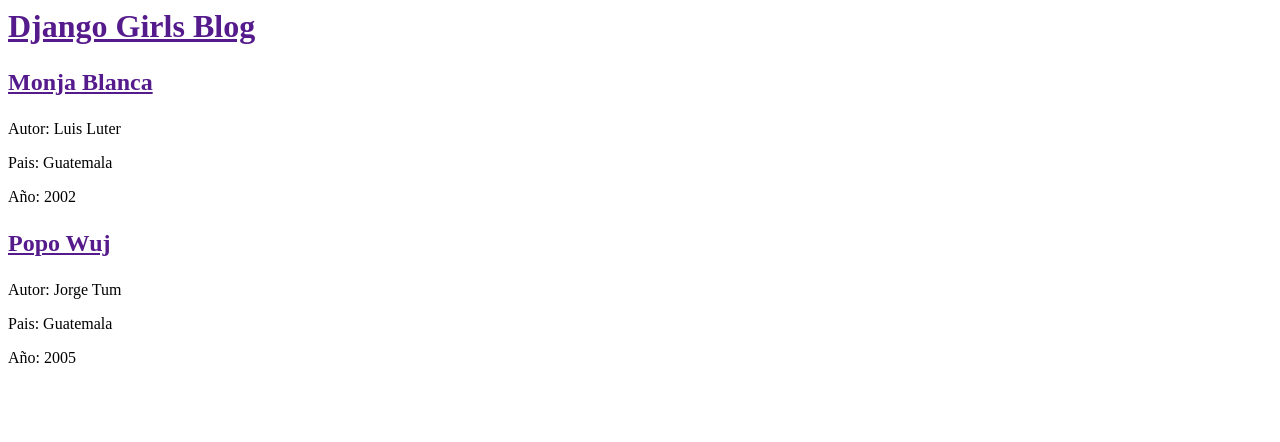
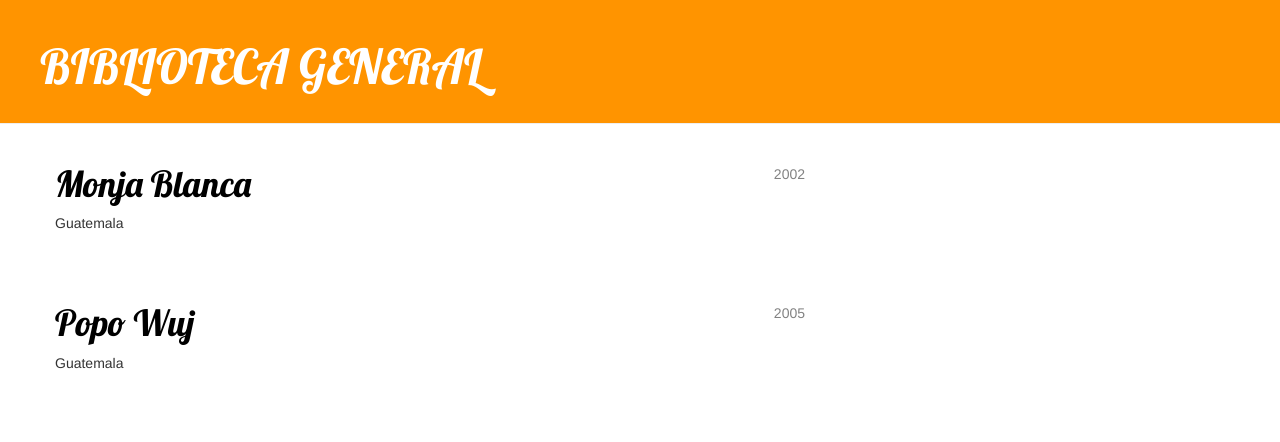
Before and after one commit to kevinmendez007/biblioteca, a Django app: page / in a window 1280 px wide. Shown: the top 442 px of the page. Run offline with Django 3.2, Linux system fonts and the light colour scheme; data comes from the database, SQL or seed files in the repository; some libraries are stand-ins or nearby versions.

Commit message:
Agregue contenido css y estructure mejor la pagina

```diff
--- /dev/null
+++ b/biblioteca/static/css/blog.css
@@ -0,0 +1,47 @@
+.page-header {
+        background-color: #ff9400;
+        margin-top: 0;
+        padding: 20px 20px 20px 40px;
+    }
+
+    .page-header h1, .page-header h1 a, .page-header h1 a:visited, .page-header h1 a:active {
+        color: #ffffff;
+        font-size: 36pt;
+        text-decoration: none;
+    }
+
+    .content {
+        margin-left: 40px;
+    }
+
+    h1, h2, h3, h4 {
+        font-family: 'Lobster', cursive;
+    }
+
+    .date {
+        float: right;
+        color: #828282;
+    }
+
+    .save {
+        float: right;
+    }
+
+    .post-form textarea, .post-form input {
+        width: 100%;
+    }
+
+    .top-menu, .top-menu:hover, .top-menu:visited {
+        color: #ffffff;
+        float: right;
+        font-size: 26pt;
+        margin-right: 20px;
+    }
+
+    .post {
+        margin-bottom: 70px;
+    }
+
+    .post h1 a, .post h1 a:visited {
+        color: #000000;
+    }
--- /dev/null
+++ b/biblioteca/templates/biblioteca/base.html
@@ -0,0 +1,24 @@
+{% load staticfiles %}
+<html>
+    <head>
+        <title>BIBLIOTECA</title>
+        <link rel="stylesheet" href="//maxcdn.bootstrapcdn.com/bootstrap/3.2.0/css/bootstrap.min.css">
+        <link rel="stylesheet" href="//maxcdn.bootstrapcdn.com/bootstrap/3.2.0/css/bootstrap-theme.min.css">
+        <link href='//fonts.googleapis.com/css?family=Lobster&subset=latin,latin-ext' rel='stylesheet' type='text/css'>
+        <link rel="stylesheet" href="{% static 'css/blog.css' %}">
+    </head>
+    <body>
+        <div class="page-header">
+            <h1><a href="/">BIBLIOTECA GENERAL</a></h1>
+        </div>
+
+        <div class="content container">
+            <div class="row">
+                <div class="col-md-8">
+                    {% block content %}
+                    {% endblock content %}
+                </div>
+            </div>
+        </div>
+    </body>
+</html>
--- a/biblioteca/templates/biblioteca/libro_list.html
+++ b/biblioteca/templates/biblioteca/libro_list.html
@@ -1,19 +1,13 @@
-<html>
-        <head>
-            <title>Django Girls blog</title>
-        </head>
-        <body>
-            <div>
-                <h1><a href="">Django Girls Blog</a></h1>
+{% extends 'biblioteca/base.html' %}
+
+{% block content %}
+    {% for lib in libros %}
+        <div class="post">
+            <div class="date">
+                {{ lib.anio }}
             </div>
-
-            {% for lib in libros %}
-                <div>
-                    <h2><p><a href="">{{ lib.titulo }}</a></p></h2>
-                    <p>Autor: {{lib.autor}}</p>
-                    <p>Pais: {{lib.pais}}</p>
-                    <p>Año: {{lib.anio}}</p>
-                </div>
-            {% endfor %}
-        </body>
-    </html>
+            <h1><a href="">{{ lib.titulo }}</a></h1>
+            <p>{{ lib.pais|linebreaksbr }}</p>
+        </div>
+    {% endfor %}
+{% endblock content %}
```
